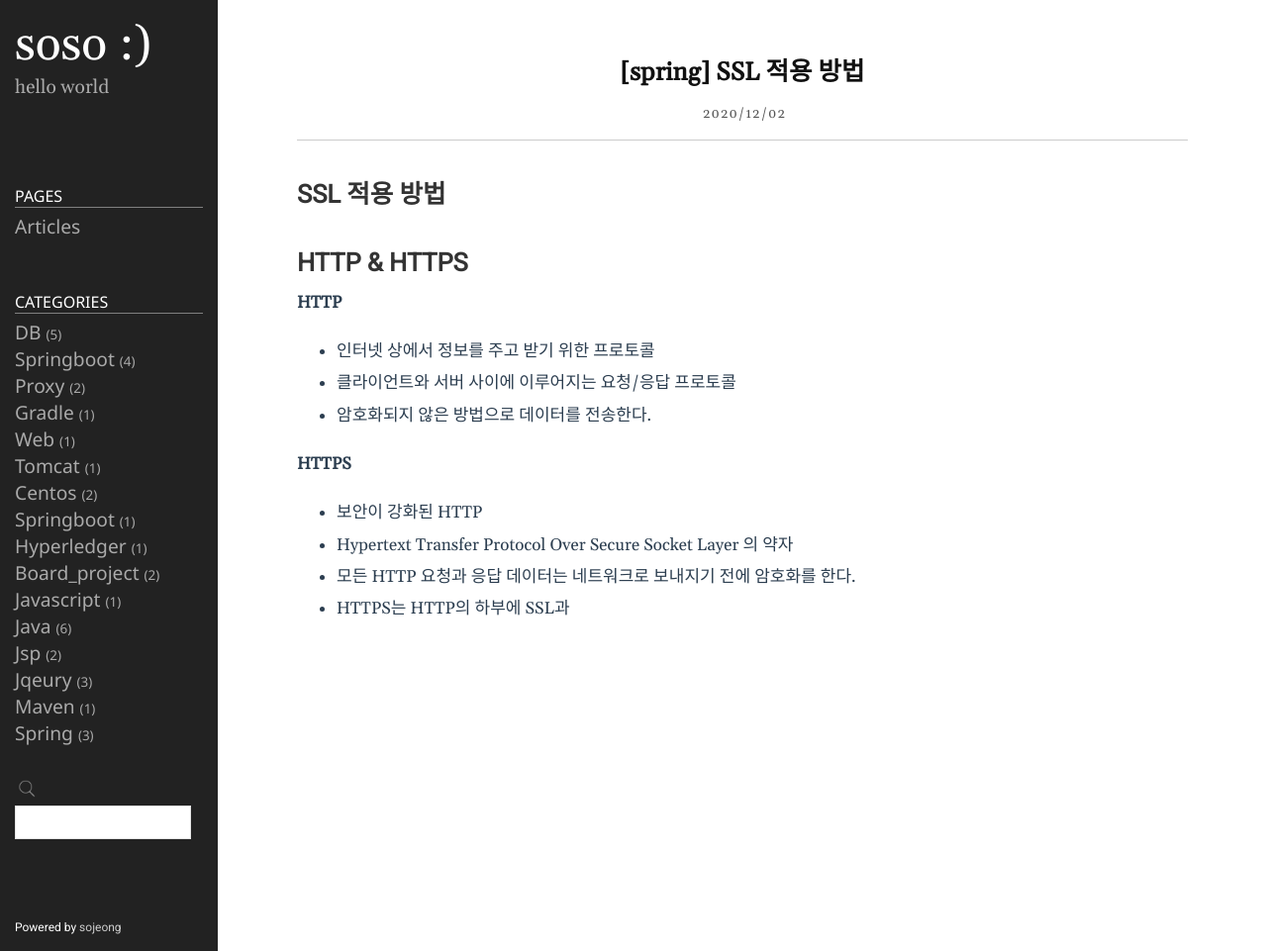
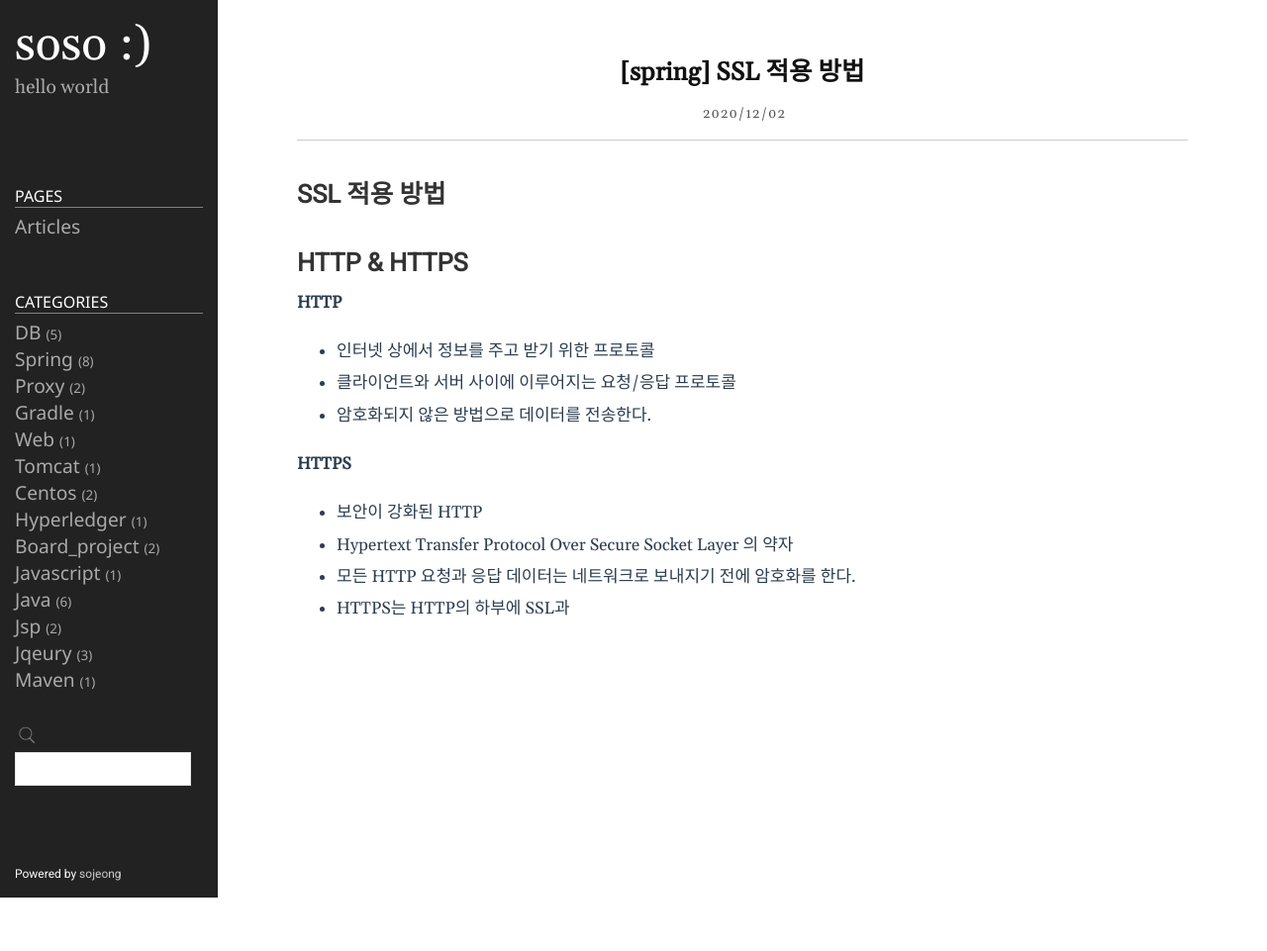
Before and after one commit to sosojeong2/sosojeong2.github.io, a Jekyll site: the page built from _posts/Spring/2020-12-02-Springboot-ssl적용.markdown, in a window 1280 px wide. Shown: the whole page at 99% size. Built offline with Jekyll 4.4.1, drawn with Linux system fonts in a browser that asks for light colours; nearby versions of some CDN libraries; after the commit the page ends 907 px from its top, so only the background shows below that.

Commit message:
spring catecofies 변경

```diff
--- a/_posts/Spring/2020-11-27-Rest-API.markdown
+++ b/_posts/Spring/2020-11-27-Rest-API.markdown
@@ -2,7 +2,7 @@
 layout: post
 title: "[spring]Rest API 사용법"
 date: 2020-11-27 15:27:23 +0900
-category: springboot
+category: spring
 ---
 
 # Rest API 사용법
--- a/_posts/Spring/2020-12-01-Exception.markdown
+++ b/_posts/Spring/2020-12-01-Exception.markdown
@@ -2,7 +2,7 @@
 layout: post
 title: "[spring]예외처리"
 date: 2020-12-01 14:27:23 +0900
-category: springboot
+category: spring
 ---
 
 # 예외처리
--- a/_posts/Spring/2020-12-01-logging.markdown
+++ b/_posts/Spring/2020-12-01-logging.markdown
@@ -2,7 +2,7 @@
 layout: post
 title: "[spring]로그설정"
 date: 2020-12-01 15:27:23 +0900
-category: springboot
+category: spring
 ---
 
 # 로그 설정
--- a/_posts/Spring/2020-12-02-Springboot-ssl적용.markdown
+++ b/_posts/Spring/2020-12-02-Springboot-ssl적용.markdown
@@ -2,7 +2,7 @@
 layout: post
 title: "[spring] SSL 적용 방법"
 date: 2020-12-02 13:42:23 +0900
-category: springboot
+category: spring
 ---
 
 # SSL 적용 방법
--- a/_posts/Spring/2020-12-10-IoC컨테이너와 빈 설정방법.markdown
+++ b/_posts/Spring/2020-12-10-IoC컨테이너와 빈 설정방법.markdown
@@ -2,7 +2,7 @@
 layout: post
 title: "[Spring]IoC컨테이너와 빈 설정방법"
 date: 2020-12-10 10:57:23 +0900
-category: Springboot
+category: spring
 ---
 
 # IoC컨테이너와 빈 설정방법
```
